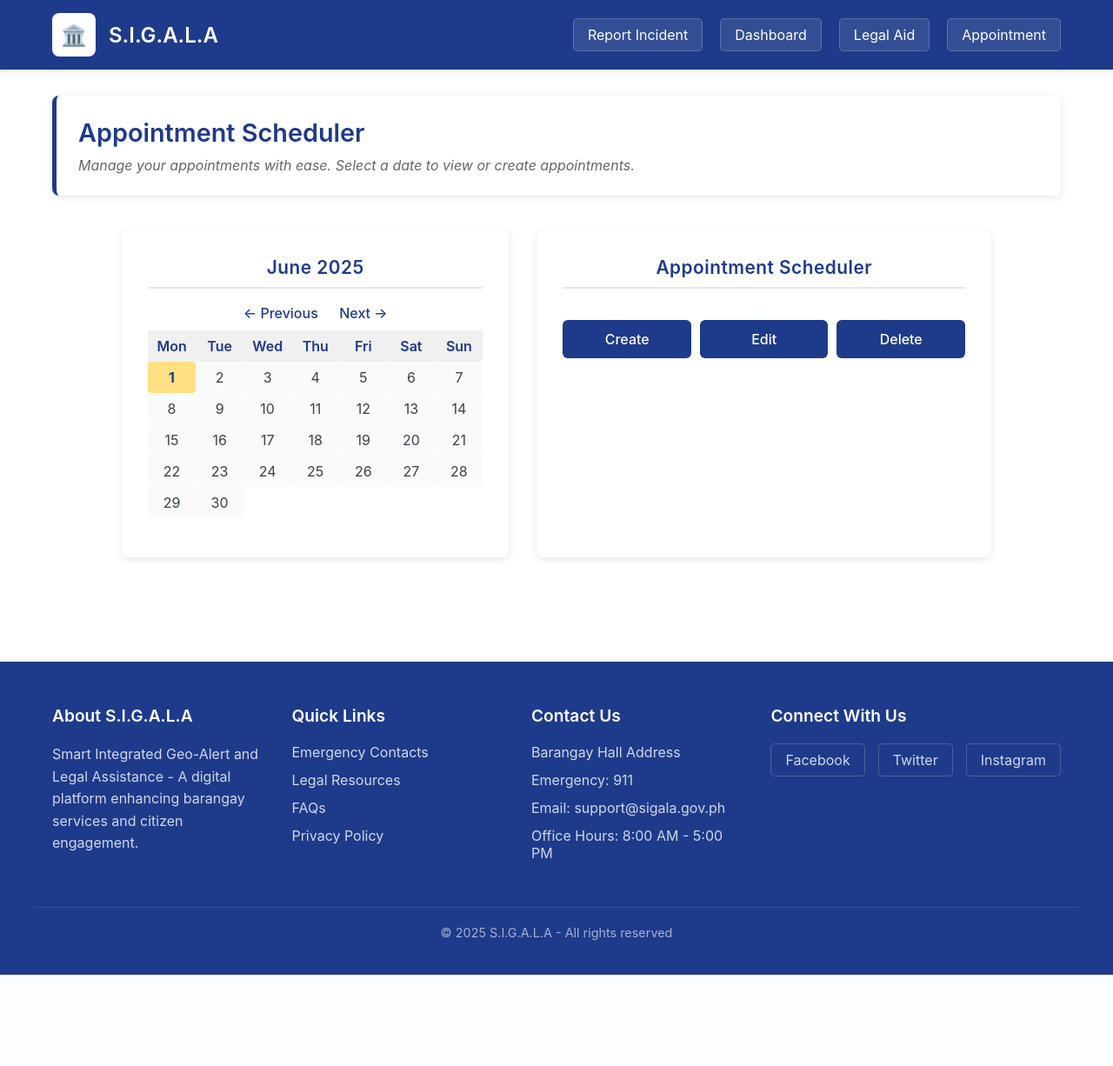
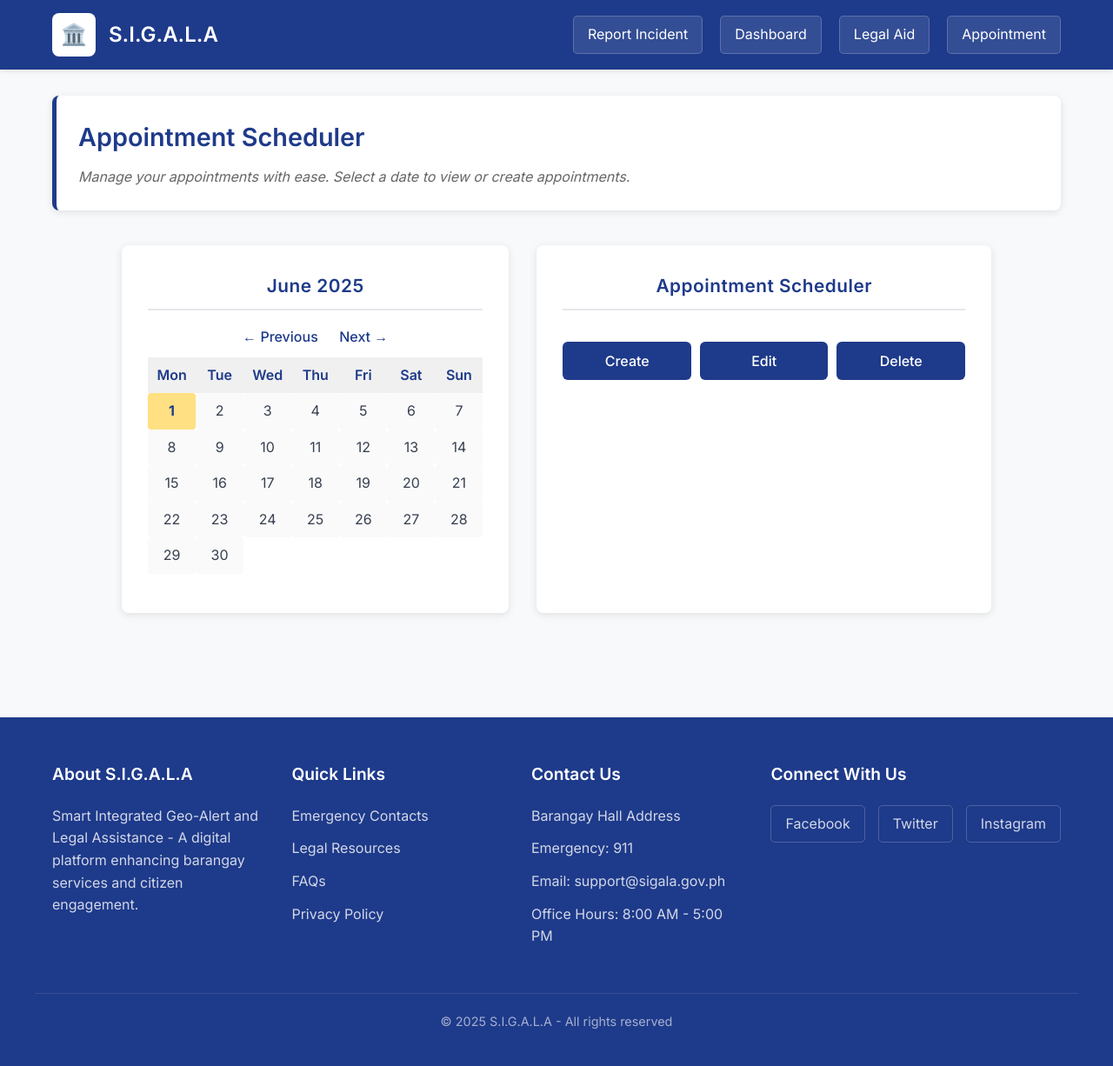
Before and after one commit to EarlClydeeee/GDSC_Hackathon--Team_COOLTOO, a Flask app: page /appointment_scheduler in a window 1280 px wide. Shown: the whole page at 87% size. Before the commit the page ends 1121 px from the top, so only its background shows below. Run offline with Flask 3, Linux system fonts and the light colour scheme.

Commit message:
style: update global styles and clean up stylesheet links in templates

```diff
--- a/app/static/styles/global.css
+++ b/app/static/styles/global.css
@@ -3,6 +3,12 @@
     margin: 0;
     padding: 0;
     box-sizing: border-box;
+}
+
+body {
+    background: #f8f9fa;
+    color: #333;
+    line-height: 1.6;
 }
 
 /* Header and Navigation */
--- a/app/templates/ai_chatbot.html
+++ b/app/templates/ai_chatbot.html
@@ -5,10 +5,8 @@
     <title>Barangay Legal Chatbot</title>
 
     <!-- Stylesheets -->
-    <link rel="stylesheet" href="{{ url_for('static', filename='styles/index.css') }}">
     <link rel="stylesheet" href="{{ url_for('static', filename='styles/global.css') }}">
     <link rel="stylesheet" href="{{ url_for('static', filename='styles/ai-chatbot.css') }}">
-    <link rel="stylesheet" href="{{ url_for('static', filename='styles/incident.css') }}">
 
     <link href="https://fonts.googleapis.com/css2?family=Inter:wght@400;500;600;700&display=swap" rel="stylesheet">
 
--- a/app/templates/appointment_scheduler.html
+++ b/app/templates/appointment_scheduler.html
@@ -3,8 +3,10 @@
 <head>
     <meta charset="UTF-8">
     <title>{{ month_name }} {{ year }} - Scheduler App</title>
+
     <link rel="stylesheet" href="{{ url_for('static', filename='styles/appointment_scheduler.css') }}">
     <link rel="stylesheet" href="{{ url_for('static', filename='styles/global.css') }}">
+    <link href="https://fonts.googleapis.com/css2?family=Inter:wght@400;500;600;700&display=swap" rel="stylesheet">
 
 </head>
 <body>
--- a/app/templates/incident-page.html
+++ b/app/templates/incident-page.html
@@ -5,11 +5,10 @@
     <meta name="viewport" content="width=device-width, initial-scale=1.0">
 
     <!-- Stylesheets -->
-    <link rel="stylesheet" href="{{ url_for('static', filename='styles/index.css') }}">
     <link rel="stylesheet" href="{{ url_for('static', filename='styles/global.css') }}">
     <link rel="stylesheet" href="{{ url_for('static', filename='styles/incident.css') }}">
     <link href="https://fonts.googleapis.com/css2?family=Inter:wght@400;500;600;700&display=swap" rel="stylesheet">
-        <link rel="stylesheet" href="https://cdnjs.cloudflare.com/ajax/libs/font-awesome/6.5.0/css/all.min.css">
+    <link rel="stylesheet" href="https://cdnjs.cloudflare.com/ajax/libs/font-awesome/6.5.0/css/all.min.css">
 
     <title>{{title}}</title>
 </head>
```
